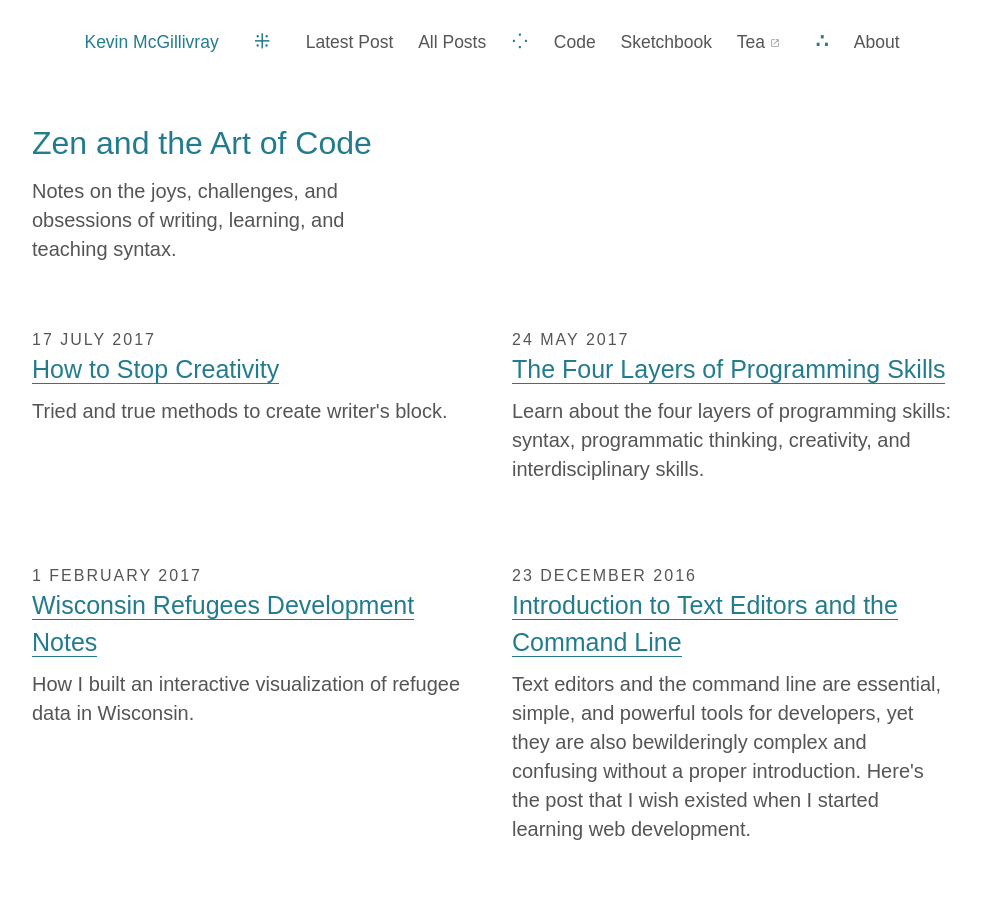
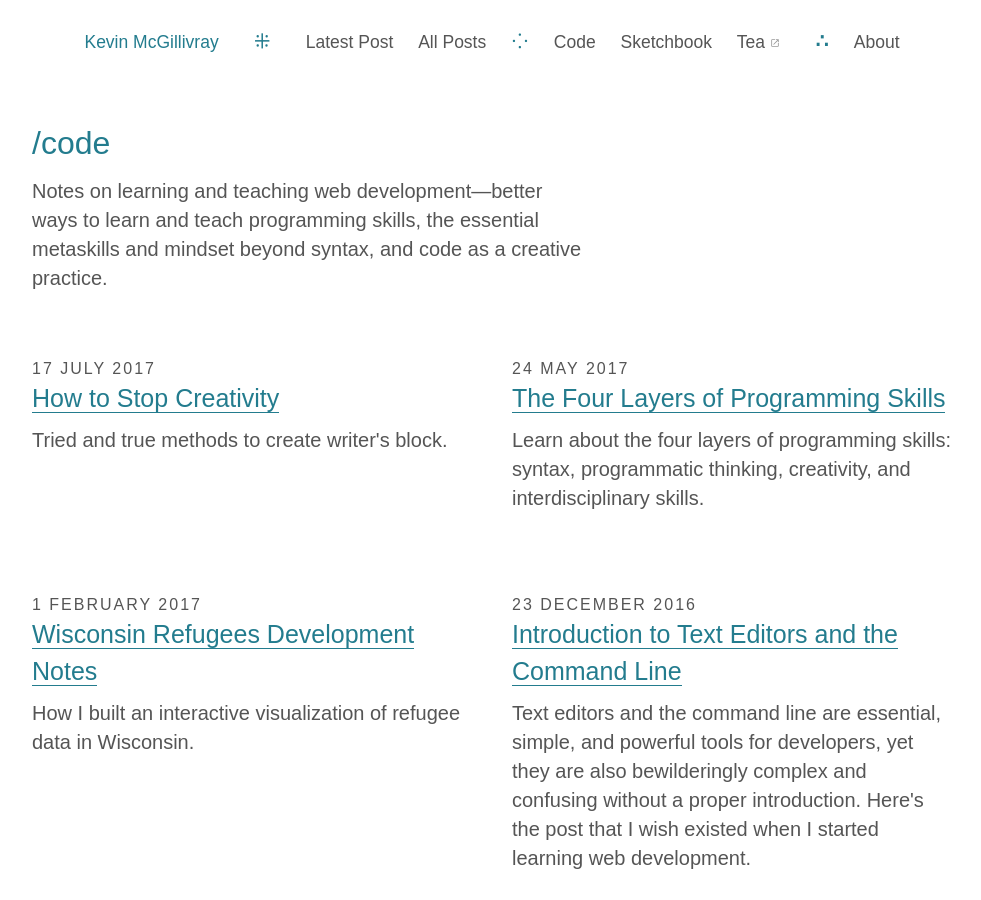
Before and after one commit to kmcgillivray/kmcgillivray.github.io, a Jekyll site: the page built from code/index.md, in a window 1280 px wide and 900 px high. Shown: the whole window, without its empty margins (148-1129 px from the left). Built offline with Jekyll 4.4.1, drawn with Linux system fonts in a browser that asks for light colours; nearby versions of some CDN libraries.

Commit message:
Update /code intro

```diff
--- a/code/index.md
+++ b/code/index.md
@@ -7,9 +7,9 @@ title: Code
 
 <div class="mw7 center cf">
 
-  <div class="ph3 measure-narrow">
-    <h1>Zen and the Art of Code</h1>
-    <p>Notes on the joys, challenges, and obsessions of writing, learning, and teaching syntax.</p>
+  <div class="ph3 measure">
+    <h1>/code</h1>
+    <p>Notes on learning and teaching web development—better ways to learn and teach programming skills, the essential metaskills and mindset beyond syntax, and code as a creative practice.</p>
   </div>
 
   <div class="grid">
```
